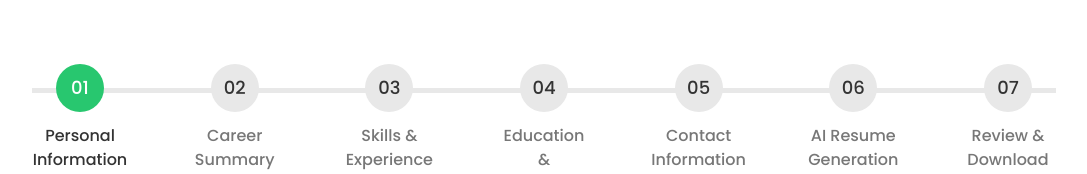
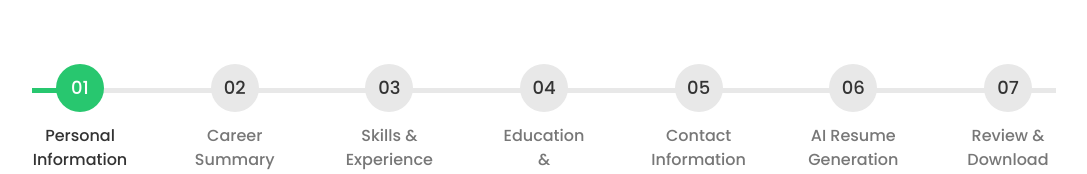
Before and after one commit to engrnahiankhan/cv-making, a Next.js app: page /create-cv/1 in a window 1280 px wide. Shown: the top 174 px of the page, without its empty margins (96-1183 px from the left). Built offline with nearby package versions, Linux system fonts and the light colour scheme.

Commit message:
mod textarea

```diff
--- a/src/app/create-cv/[slug]/page.tsx
+++ b/src/app/create-cv/[slug]/page.tsx
@@ -34,13 +34,13 @@ const MultiStepForm = () => {
         <div className="mb-16">
           <div className="relative">
             {/* Background line */}
-            <div className="absolute top-6 left-0 right-0 h-[5px] bg-[#E8E8E8]"></div>
+            <div className="absolute top-6 left-0 right-0 h-[5px] bg-[#E8E8E8] "></div>
 
             {/* Progress line */}
             <div
-              className="absolute top-6 left-0 h-[5px] bg-green-500 transition-all duration-500"
+              className="absolute top-6 left-0 h-[5px] bg-prime transition-all duration-500"
               style={{
-                width: `${((step - 1) / (steps.length - 1)) * 100}%`,
+                width: `${((step - 0.8) / (steps.length - 1)) * 100}%`,
               }}></div>
 
             {/* Step circles */}
```
